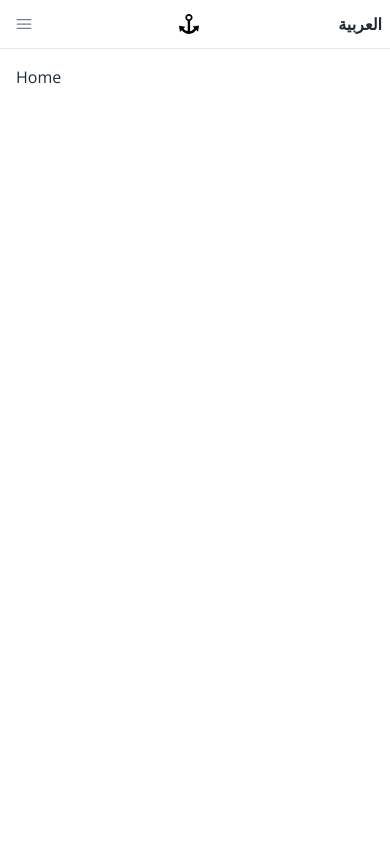
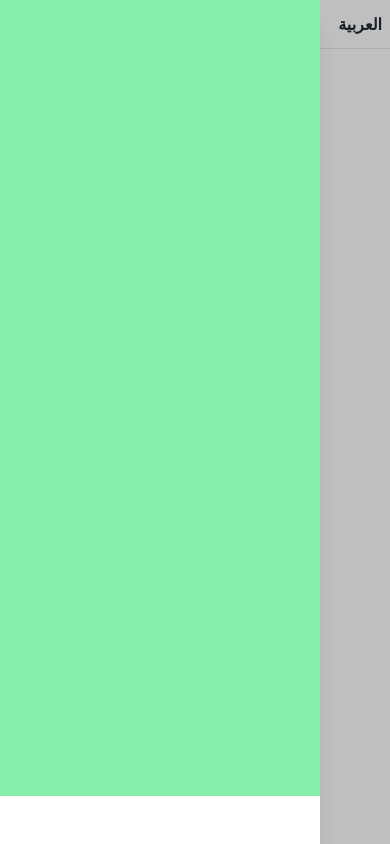
Before and after one commit to moaaz-bhnas/phoenician-2.0, a Next.js app: page / in a window 390 px wide. Both pictures are taken after a click on the button 24 px from the left and 24 px from the top of the page. Built offline with nearby package versions, Linux system fonts and the light colour scheme.

Commit message:
added sidebar

```diff
--- a/src/sections/header/Header.tsx
+++ b/src/sections/header/Header.tsx
@@ -1,12 +1,15 @@
 import Image from "next/future/image";
 import Link from "next/link";
-import { memo } from "react";
+import { memo, useState } from "react";
 import Logo from "../../components/Logo";
+import Sidebar from "./components/Sidebar";
 import SidebarToggler from "./components/SidebarToggler";
 
 type Props = {};
 
 function Header({}: Props) {
+  const [sidebarOpen, setSidebarOpen] = useState(false);
+
   return (
     <header>
       <h1 className="sr-only">Phoenician</h1>
@@ -14,8 +17,11 @@ function Header({}: Props) {
       <nav className="flex justify-between" aria-label="Main">
         {/* Sidebar toggler button */}
         <div className="lg:hidden">
-          <SidebarToggler />
+          <SidebarToggler setOpen={setSidebarOpen} />
         </div>
+
+        {/* Sidebar panel */}
+        <Sidebar open={sidebarOpen} setOpen={setSidebarOpen} />
 
         {/* Logo */}
         <Link href={"/"}>
--- /dev/null
+++ b/src/sections/header/components/Sidebar.tsx
@@ -0,0 +1,45 @@
+import { Dialog, Transition } from "@headlessui/react";
+import { Dispatch, Fragment, memo, SetStateAction } from "react";
+
+type Props = {
+  open: boolean;
+  setOpen: Dispatch<SetStateAction<boolean>>;
+};
+
+function Sidebar({ open, setOpen }: Props) {
+  return (
+    <Transition.Root show={open} as={Fragment}>
+      <Dialog onClose={setOpen}>
+        <Transition.Child
+          as={Fragment}
+          enter="transition-opacity ease-linear duration-300"
+          enterFrom="opacity-0"
+          enterTo="opacity-100"
+          leave="transition-opacity ease-linear duration-300"
+          leaveFrom="opacity-100"
+          leaveTo="opacity-0"
+        >
+          <div className="fixed inset-0 bg-black bg-opacity-25" />
+        </Transition.Child>
+
+        <div className="fixed inset-0 z-40 flex">
+          <Transition.Child
+            as={Fragment}
+            enter="transition ease-in-out duration-300 transform"
+            enterFrom="-translate-x-full"
+            enterTo="translate-x-0"
+            leave="transition ease-in-out duration-300 transform"
+            leaveFrom="translate-x-0"
+            leaveTo="-translate-x-full"
+          >
+            <Dialog.Panel className="relative flex w-full max-w-xs flex-col overflow-y-auto bg-white pb-12 shadow-xl">
+              <div className="h-full bg-green-300"></div>
+            </Dialog.Panel>
+          </Transition.Child>
+        </div>
+      </Dialog>
+    </Transition.Root>
+  );
+}
+
+export default memo(Sidebar);
--- a/src/sections/header/components/SidebarToggler.tsx
+++ b/src/sections/header/components/SidebarToggler.tsx
@@ -1,11 +1,17 @@
 import { Bars3Icon } from "@heroicons/react/24/outline";
-import { memo } from "react";
+import { Dispatch, memo, SetStateAction } from "react";
 
-type Props = {};
+type Props = {
+  setOpen: Dispatch<SetStateAction<boolean>>;
+};
 
-function SidebarToggler({}: Props) {
+function SidebarToggler({ setOpen }: Props) {
   return (
-    <button className="hover-opacity flex h-12 w-12" type="button">
+    <button
+      className="hover-opacity flex h-12 w-12"
+      type="button"
+      onClick={() => setOpen((prevOpen) => !prevOpen)}
+    >
       <Bars3Icon className="m-auto h-5 w-5" />
     </button>
   );
```
